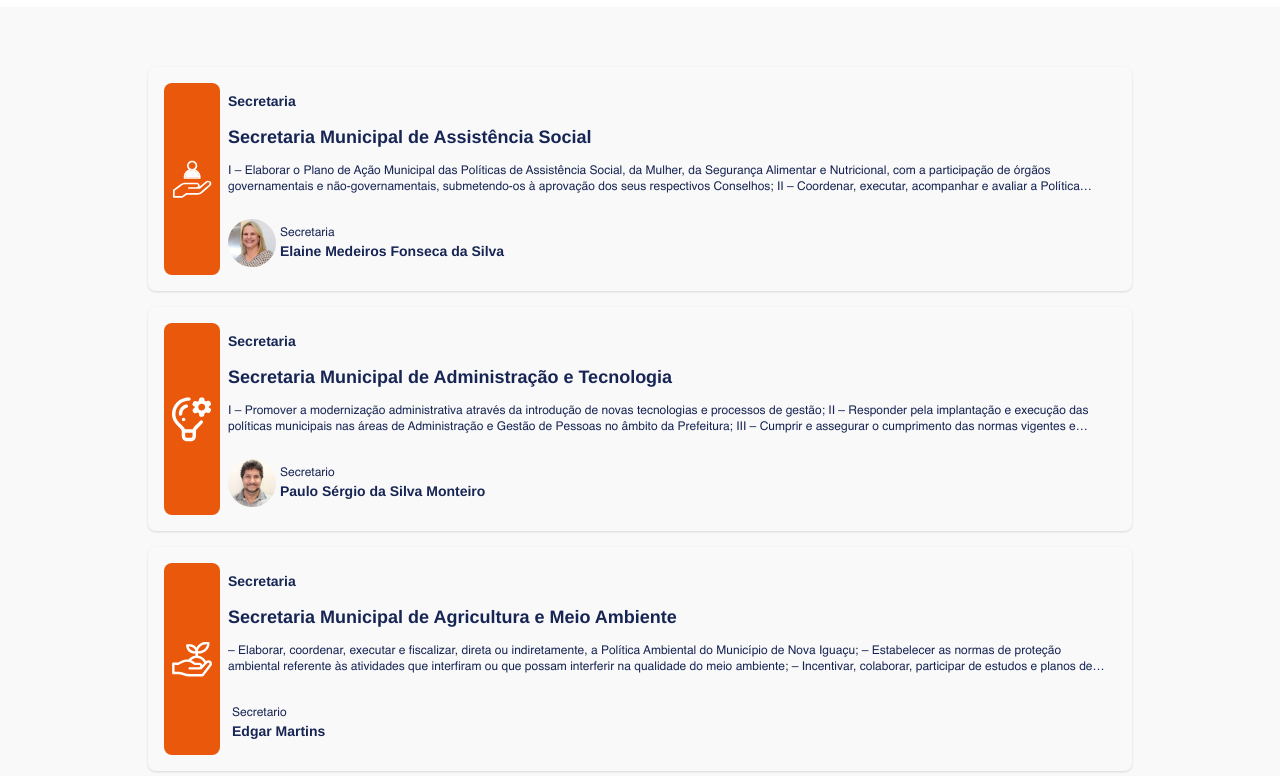
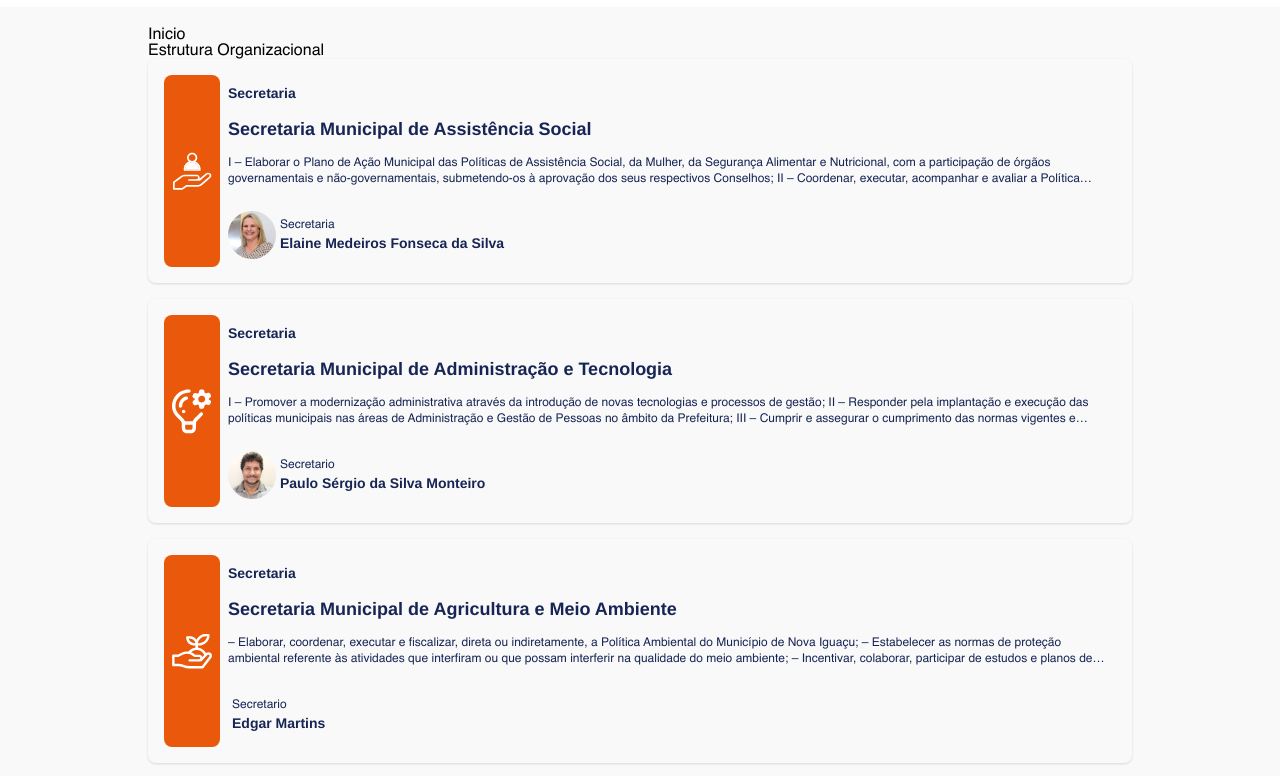
Before and after one commit to marcelo-redua/siteprefprototipo, a website: page src/estrutura.html in a window 1280 px wide. Shown: the part 93-869 px from the top of the page. Drawn offline with Linux system fonts and the light colour scheme; files whose address does not match are found by name.

Commit message:
mudei o nome

```diff
--- a/src/secretarias.html
+++ b/src/estrutura.html
@@ -38,22 +38,20 @@
         </div>
     </header>
     <main>
-        <div class="template-part-singular-page-sidebar-left">
-            <div class="template-part-component-post-header">
-                <div class="container mx-auto">
-                    <div class="widget">
-                        <section class="cuzin">
-                            <div class="subcu">
 
-                            </div>
-                        </section>
-                    </div>
-                </div>
+        <div class="container mx-auto px-4">
+
+            <div class="template">
+                Inicio
             </div>
-        </div>
 
+
+
+
+
+            <h1>Estrutura Organizacional</h1>
         <div class="posts">
-            <div class="container mx-auto px-4">
+
 
                 <div class="p-4 shadow rounded-lg cursor-pointer mb-4 hover:shadow-md transition ease-in-out delay-150">
                     <a href="">
```
